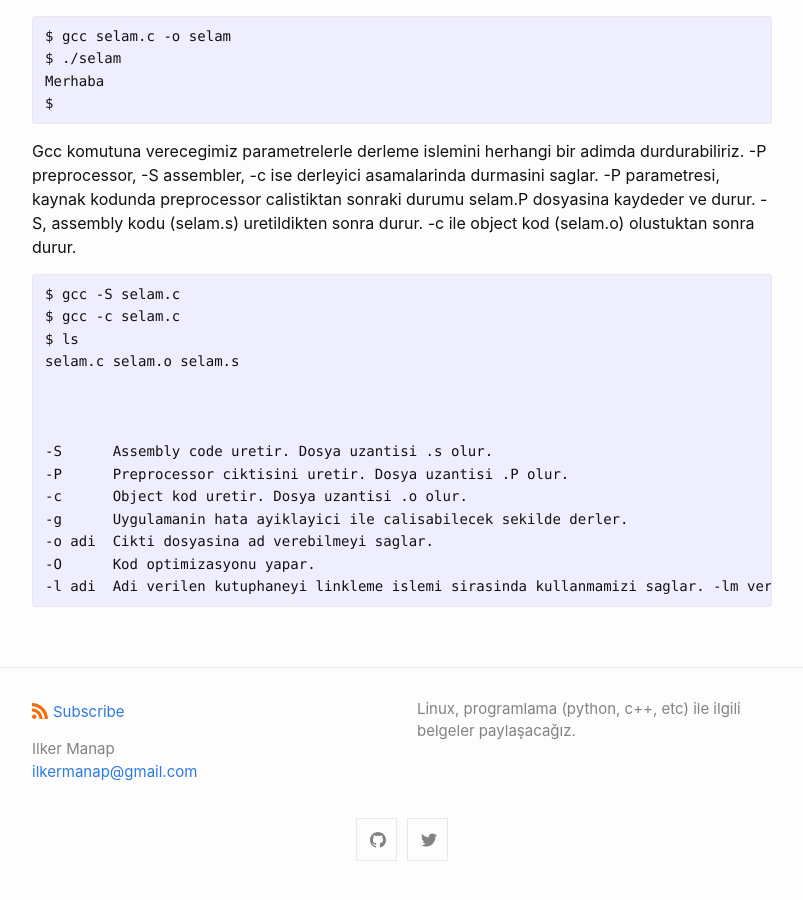
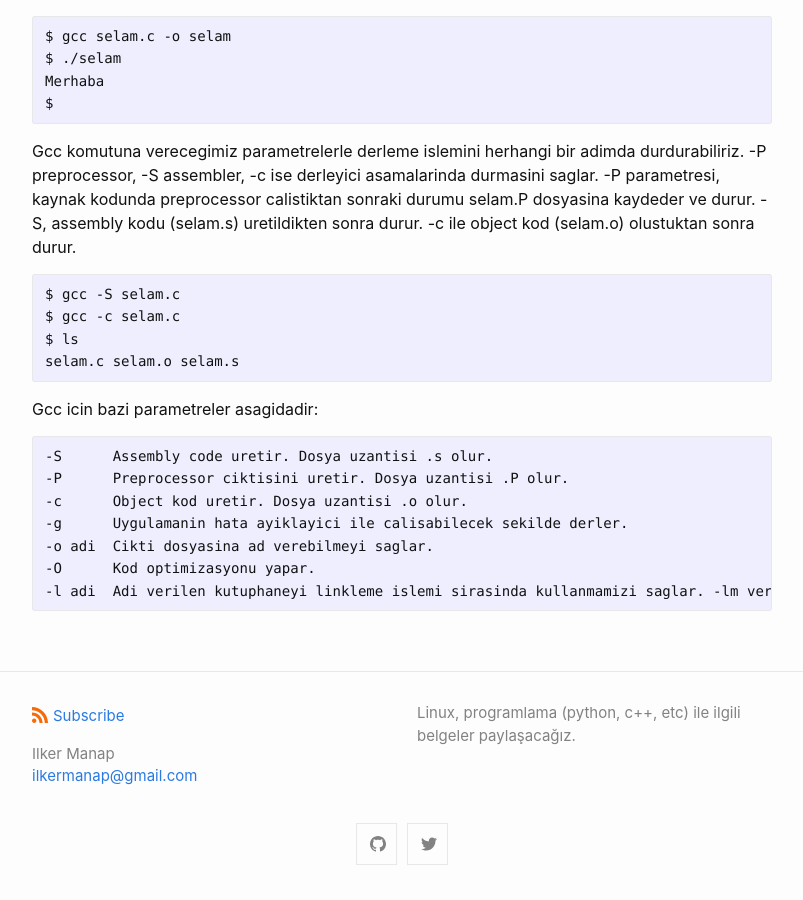
Before and after one commit to ilkermanap/ilkermanap.github.io, a Jekyll site: the page built from _posts/2023-08-31-c-cpp-library.md, in a window 1280 px wide and 900 px high, scrolled down 2237 px. Shown: the whole window, without its empty margins (238-1041 px from the left). Built offline with Jekyll 4.4.1, drawn with Linux system fonts in a browser that asks for light colours.

Commit message:
minor edit

```diff
--- a/_posts/2023-08-31-c-cpp-library.md
+++ b/_posts/2023-08-31-c-cpp-library.md
@@ -70,6 +70,7 @@ Gcc komutuna verecegimiz parametrelerle derleme islemini herhangi bir adimda dur
     selam.c selam.o selam.s
 
 
+Gcc icin bazi parametreler asagidadir:
 
     -S      Assembly code uretir. Dosya uzantisi .s olur.
     -P      Preprocessor ciktisini uretir. Dosya uzantisi .P olur.
```
